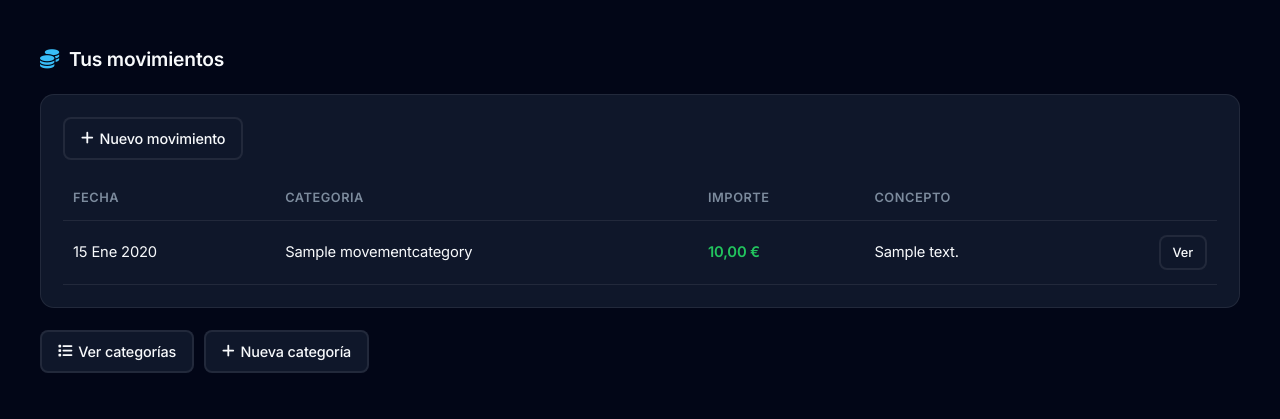
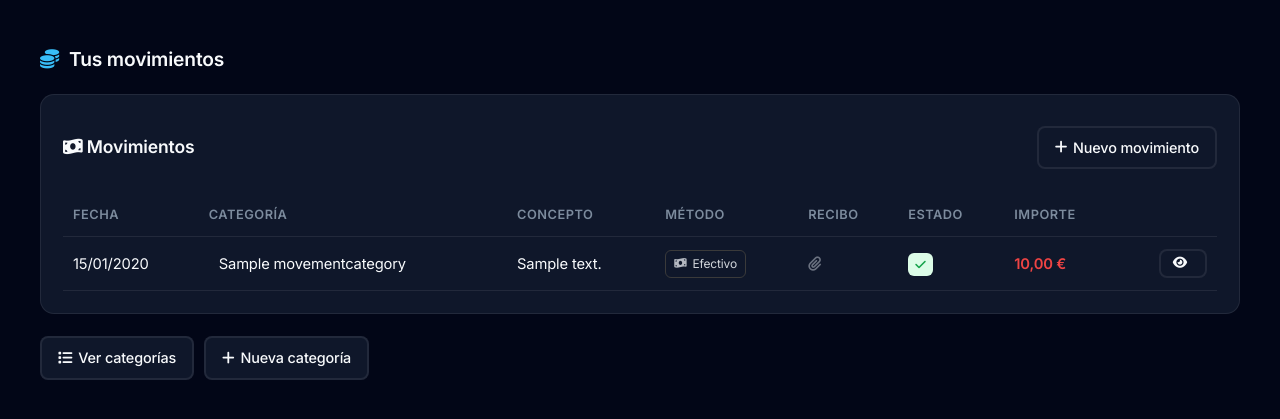
Before and after one commit to jesuslj0/facturia, a Django app: page /finance/movements in a window 1280 px wide. Shown: the part 94-513 px from the top of the page. Run offline with Django 5.2, Linux system fonts and the light colour scheme; a user stored in the database is signed in; tables that the repository leaves empty hold one stand-in row (values such as "Sample post").

Commit message:
Mejorando lista movimientos, añadiendo datos de movimientos a métricas

```diff
--- a/finance/models.py
+++ b/finance/models.py
@@ -35,6 +35,17 @@ class FinancialMovement(models.Model):
         ("bizum", "Bizum"),
     ]
 
+    def payment_icon(self):
+        icons = {
+            "cash": "fa-money-bill-wave",
+            "transfer": "fa-building-columns",
+            "check": "fa-file-invoice-dollar",
+            "credit_card": "fa-credit-card",
+            "debit_card": "fa-credit-card",
+            "bizum": "fa-mobile-screen",
+        }
+        return icons.get(self.payment_method)
+
     @property
     def has_receipt(self):
         return bool(self.receipt)
@@ -52,7 +63,7 @@ class FinancialMovement(models.Model):
         super().save(*args, **kwargs)
 
     client = models.ForeignKey(Client, on_delete=models.CASCADE, related_name="movements")
-    movement_type = models.CharField(max_length=10, choices=[("expense", "Gasto"), ("income", "Ingreso")], default="expense", db_index=True)
+    movement_type = models.CharField(max_length=10, choices=[("expense", "Gasto"), ("income", "Ingreso")], db_index=True)
     created_by = models.ForeignKey(CustomUser, on_delete=models.SET_NULL, null=True, related_name="created_movements")
     created_at = models.DateTimeField(auto_now_add=True)
     category = models.ForeignKey(MovementCategory, on_delete=models.PROTECT, related_name="movements")
--- a/static/css/finance/movement_list.css
+++ b/static/css/finance/movement_list.css
@@ -10,6 +10,13 @@
   padding: 22px;
   border: 1px solid var(--border-color);
   overflow-x: auto;
+}
+
+.table-header {
+  display: flex;
+  justify-content: space-between;
+  align-items: center;
+  margin-bottom: 15px;
 }
 
 /* TITULO */
@@ -57,7 +64,6 @@
 .movements-table {
   width: 100%;
   border-collapse: collapse;
-  margin-top: 16px;
 }
 
 .movements-table thead th {
@@ -71,7 +77,7 @@
 }
 
 .movements-table tbody td {
-  padding: 14px 10px;
+  padding: 12px 10px;
   border-bottom: 1px solid var(--border-color);
   font-size: 0.92rem;
 }
@@ -80,15 +86,73 @@
   transition: background 0.15s ease;
 }
 
-.movements-table tbody tr:hover {
-  background: rgba(255,255,255,0.03);
+.movement-row:hover {
+  background: rgba(255, 255, 255, 0.03);
+}
+
+.category-icon {
+  margin-right: 10px;
+  opacity: 0.85;
 }
 
 /* IMPORTE */
 
 .amount {
   font-weight: 600;
-  color: #22c55e;
+}
+
+.amount.income {
+  color: var(--color-success);
+}
+
+.amount.expense {
+  color: var(--color-danger);
+}
+
+.badge-method{
+  display:inline-flex;
+  align-items:center;
+  gap:6px;
+  font-size:12px;
+  padding:4px 8px;
+  border-radius:6px;
+  color:#d1d5db;
+  border:1px solid #3a3a3a;
+}
+
+.badge-method i{
+  font-size:11px;
+  opacity: .85;
+}
+
+.badge {
+  font-size: 12px;
+  padding: 4px 7px;
+  border-radius: 6px;
+}
+
+.badge-success {
+  background: #dcfce7;
+  color: #16a34a;
+}
+
+.badge-warning {
+  background: #fef3c7;
+  color: #b45309;
+}
+
+.receipt-link {
+  color: #6b7280;
+}
+
+.receipt-link:hover {
+  color: #111;
+}
+
+.empty-row {
+  text-align: center;
+  padding: 40px;
+  color: #888;
 }
 
 /* ALINEACION */
--- a/templates/private/finance/movement_form.html
+++ b/templates/private/finance/movement_form.html
@@ -5,14 +5,14 @@
     <link rel="stylesheet" type="text/css" href="{% static 'css/finance/movement_form.css' %}">
 {% endblock %}
 {% block content %}
+    <a href="{% url 'finance:movements' %}" class="btn btn-secondary btn-back"><i class="fa-solid fa-arrow-left"></i> Volver</a>
     <h1 class="page-title">
         <i class="fa-solid fa-coins"></i>
         {% if object %}Editar movimiento{% else %}Nuevo movimiento
         {% endif %}
     </h1>
-    <a href="{% url 'finance:movements' %}" class="btn btn-secondary"><i class="fa-solid fa-arrow-left"></i> Volver</a>
     <div class="form-container">
-        <form method="post">
+        <form method="post" enctype="multipart/form-data">
             {% csrf_token %}
             {% for field in form %}
             <p>
--- a/templates/private/finance/movement_list.html
+++ b/templates/private/finance/movement_list.html
@@ -9,34 +9,98 @@
 <h1 class="page-title"><i class="fa-solid fa-coins"></i> Tus movimientos</h1>
 <div class="movements-container">
     <div class="table-wrapper">
-        <a href="{% url 'finance:new_movement' %}" class="btn btn-primary"><i class="fa-solid fa-plus"></i> Nuevo movimiento</a>
+        <div class="table-header">
+            <h3><i class="fa-solid fa-money-bill-wave"></i> Movimientos</h3>
+            <a href="{% url 'finance:new_movement' %}" class="btn btn-primary">
+                <i class="fa-solid fa-plus"></i> Nuevo movimiento
+            </a>
+        </div>
+
         <table class="movements-table">
             <thead>
                 <tr>
                     <th>Fecha</th>
-                    <th>Categoria</th>
-                    <th>Importe</th>
+                    <th>Categoría</th>
                     <th>Concepto</th>
+                    <th>Método</th>
+                    <th>Recibo</th>
+                    <th>Estado</th>
+                    <th class="text-end">Importe</th>
                     <th></th>
                 </tr>
             </thead>
+
             <tbody>
                 {% if movements|length == 0 %}
-                    <tr><td colspan="5">No hay movimientos.</td></tr>
+                    <tr>
+                        <td colspan="8" class="empty-row">
+                            <i class="fa-regular fa-folder-open"></i>
+                            No hay movimientos todavía
+                        </td>
+                    </tr>
                 {% else %}
+
                     {% for movement in movements %}
-                        <tr>
-                            <td>{{ movement.date|date:"d M Y" }}</td>
-                            <td>{{ movement.category.name }}</td>
-                            <td class="amount">{% if movement.amount %}{{ movement.amount|spanish_currency }}{% else %}—{% endif %} €</td>
-                            <td>{{ movement.description }}</td>
-                            <td class="text-end">
-                                <a href="{% url 'finance:edit_movement' movement.id %}" class="btn btn-sm btn-primary">
-                                    Ver
+                    <tr class="movement-row {{ movement.movement_type }}">
+
+                        <td class="date">
+                            {{ movement.date|date:"d/m/Y" }}
+                        </td>
+
+                        <td class="category">
+                            <i class="{{ movement.category.icon }} category-icon" style="color: {{ movement.category.color }}"></i>{{ movement.category.name }}
+                        </td>
+
+                        <td class="description">
+                            {{ movement.description|default:"—" }}
+                        </td>
+
+                        <td class="payment-method">
+                            {% if movement.payment_method %}
+                                <span class="badge-method">
+                                    <i class="fa solid {{ movement.payment_icon }}"></i>
+                                    {{ movement.get_payment_method_display }}
+                                </span>
+                            {% else %}
+                                —
+                            {% endif %}
+                        </td>
+
+                        <td class="receipt">
+                            {% if movement.has_receipt %}
+                                <a href="{{ movement.receipt.url }}" target="_blank" class="receipt-link">
+                                    <i class="fa-solid fa-paperclip"></i>
                                 </a>
-                            </td>
-                        </tr>
+                            {% else %}
+                                —
+                            {% endif %}
+                        </td>
+
+                        <td class="status">
+                            {% if movement.is_reconciled %}
+                                <span class="badge badge-success">
+                                    <i class="fa-solid fa-check"></i>
+                                </span>
+                            {% else %}
+                                <span class="badge badge-warning">
+                                    <i class="fa-solid fa-clock"></i>
+                                </span>
+                            {% endif %}
+                        </td>
+
+                        <td class="amount {% if movement.movement_type == 'income' %}income{% else %}expense{% endif %}">
+                            {{ movement.amount|spanish_currency }} €
+                        </td>
+
+                        <td class="text-end">
+                            <a href="{% url 'finance:edit_movement' movement.id %}" class="btn btn-sm btn-primary">
+                                <i class="fa-solid fa-eye"></i>
+                            </a>
+                        </td>
+
+                    </tr>
                     {% endfor %}
+
                 {% endif %}
             </tbody>
         </table>
```
Also changed, not shown: documents/services/metrics_service.py (+34 -8 lines), finance/forms/financial_movement_form.py (+16 -3 lines), static/css/finance/movement_form.css (+18 -4 lines), templates/private/finance/category_list.html (+16 -23 lines), templates/private/metrics/dashboard.html (+46 -12 lines), finance/migrations/0004_alter_movementcategory_type.py (added), finance/migrations/0005_alter_financialmovement_movement_type.py (added).
